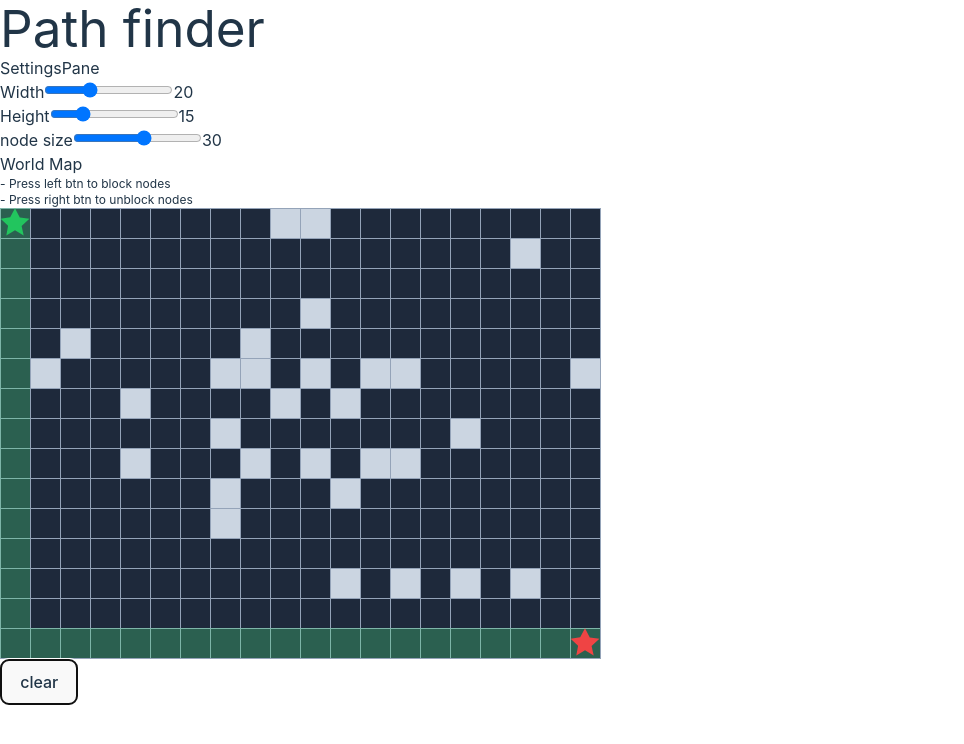
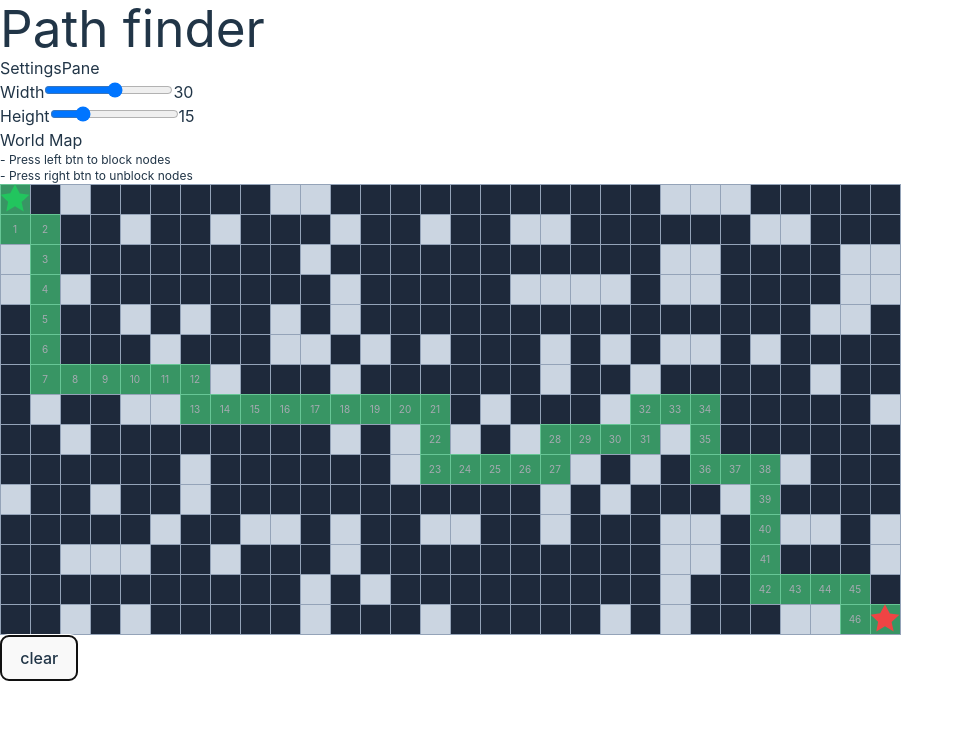
Before and after one commit to mrChernicharo/path-finder-app, a React (Vite) app: page / in a window 1280 px wide. Both pictures are taken after a click on the button "run". Shown: the top 744 px of the page, without its empty margins (0-964 px from the left). Built offline with nearby package versions, Linux system fonts and the light colour scheme.

Commit message:
good to deploy

```diff
--- a/src/components/Draggable.tsx
+++ b/src/components/Draggable.tsx
@@ -1,9 +1,7 @@
-import { ReactNode, useCallback, useEffect, useRef, useState, RefObject } from 'react';
+import { ReactNode } from 'react';
 import { useDrag } from '../hooks/useDrag';
-import { useAppSelector } from '../redux/util';
-import { getNodes } from '../redux/modules/world-map/world-map.selector';
 import { idMaker } from '../utils/helpers';
-import { Pos } from '../redux/modules/world-map';
+import { Pos } from '../redux/modules/world-map/world-map';
 
 interface DraggableProps {
   width: number;
--- a/src/components/Path.tsx
+++ b/src/components/Path.tsx
@@ -32,15 +32,18 @@ export default function Path() {
 
   return (
     <div>
-      {path.map(({ x, y }) => (
+      <button onClick={handlePath}>{active ? 'clear' : 'run'}</button>
+
+      {path.map(({ x, y }, i) => (
         <div
           key={`${x} ${y}`}
-          className="absolute bg-green-400 z-0 opacity-30 pointer-events-none"
+          className="absolute bg-green-400 z-0 opacity-60 pointer-events-none flex justify-center items-center"
           style={{ top: y * nodeSize, left: x * nodeSize, width: nodeSize, height: nodeSize }}
-        ></div>
+        >
+          <span className="text-[10px] text-white">{i}</span>
+        </div>
       ))}
 
-      <button onClick={handlePath}>{active ? 'clear' : 'run'}</button>
     </div>
   );
 }
--- a/src/components/SettingsPane.tsx
+++ b/src/components/SettingsPane.tsx
@@ -46,7 +46,7 @@ export default function SettingsPane() {
         <span>{height}</span>
       </div>
 
-      <div>
+      {/* <div>
         <label htmlFor="map-node-size">node size</label>
         <input
           type="range"
@@ -59,7 +59,7 @@ export default function SettingsPane() {
           }}
         />
         <span>{nodeSize}</span>
-      </div>
+      </div> */}
 
 
       {/* <button onClick={() => generatePath()}>Generate Path!</button> */}
--- a/src/redux/modules/world-map/world-map.ts
+++ b/src/redux/modules/world-map/world-map.ts
@@ -98,7 +98,8 @@ function createGrid(w: number, h: number) {
       grid[i][j] = {
         x: j,
         y: i,
-        blocked: Math.random() > 0.9,
+        // blocked: false,
+        blocked: Math.random() > 0.8,
       };
     }
   }
--- a/src/utils/constants.ts
+++ b/src/utils/constants.ts
@@ -7,6 +7,6 @@ export const MAX_NODE_SIZE = 50;
 
 
 
-export const INITIAL_WIDTH = 20;
+export const INITIAL_WIDTH = 30;
 export const INITIAL_HEIGHT = 15;
 export const INITIAL_NODE_SIZE = 30;
```
